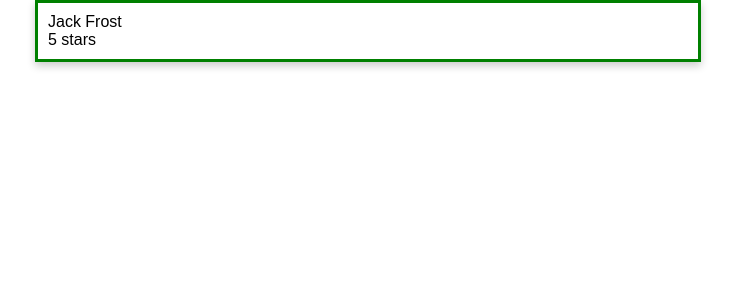
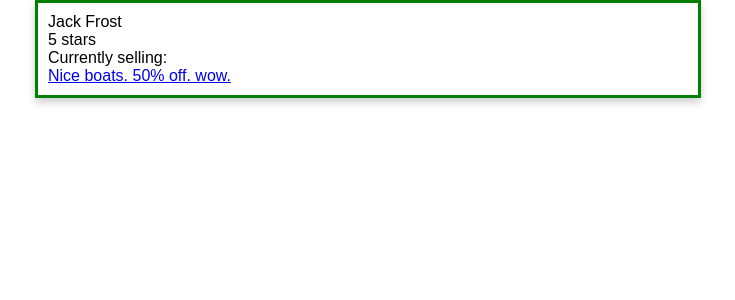
Before and after one commit to decodejacques/react-router-marketplace-solution, a React app: page /seller/ewio in a window 1280 px wide. Shown: the top 300 px of the page, without its empty margins (272-1007 px from the left). Built offline with nearby package versions, Linux system fonts and the light colour scheme.

Commit message:
Question 6

```diff
--- a/src/Seller.jsx
+++ b/src/Seller.jsx
@@ -1,11 +1,25 @@
 import React, { Component } from 'react';
 import './App.css';
+import { initialItems } from './Data.js'
+import { Link } from 'react-router-dom'
 class Seller extends Component {
   render() {
+    let items = initialItems.filter(item => {
+      return item.sellerId === this.props.seller.id
+    })
     return (
       <div className="card center">
         <div>{this.props.seller.name}</div>
         <div>{this.props.seller.rating}</div>
+        <div>Currently selling:</div>
+        {
+          items.map(itemOfInterest => {
+            return (<div>
+              <Link to={"/details/" + itemOfInterest.id}>
+                {itemOfInterest.description}
+              </Link></div>)
+          })
+        }
       </div>
     );
   }
```
